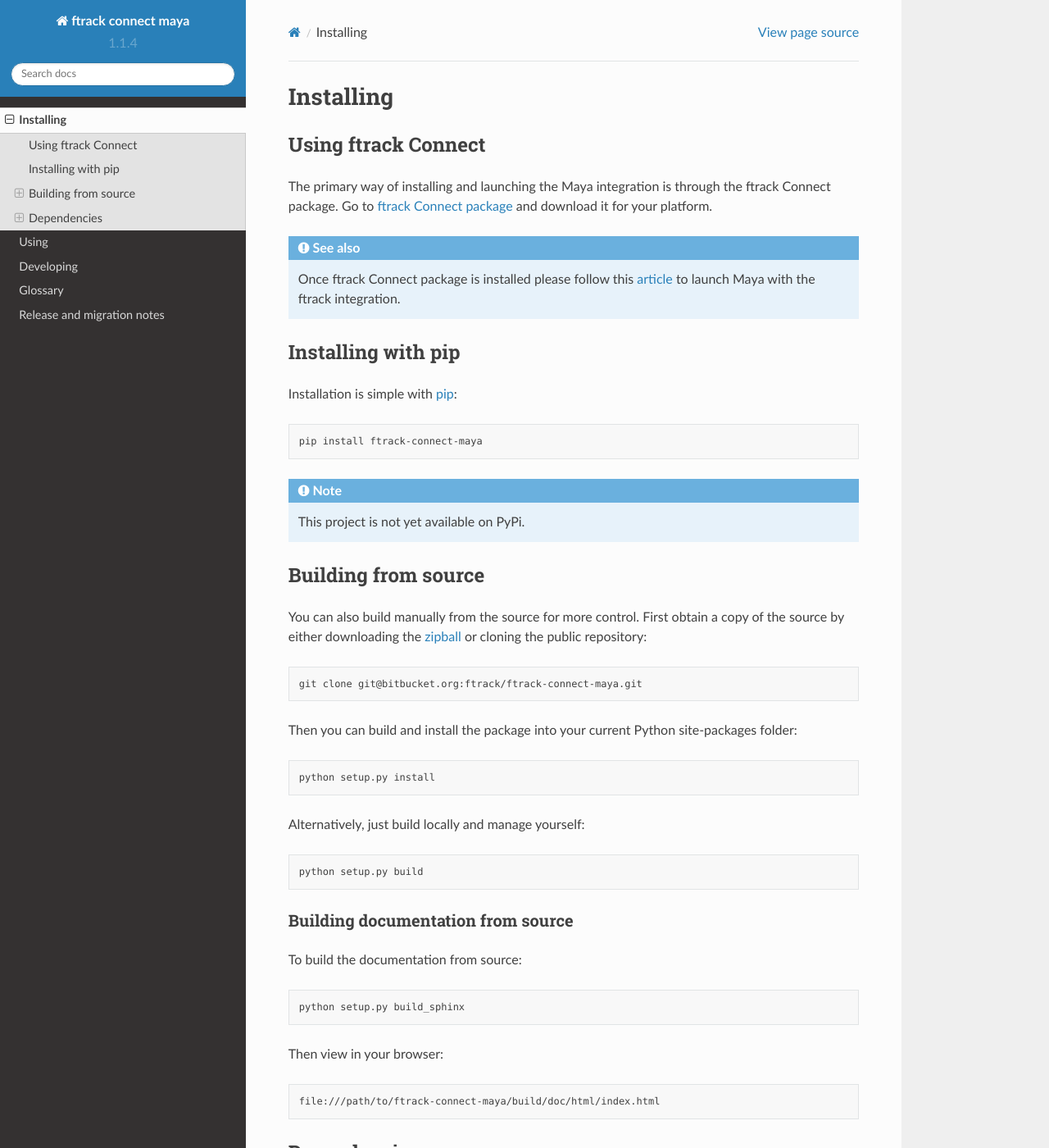
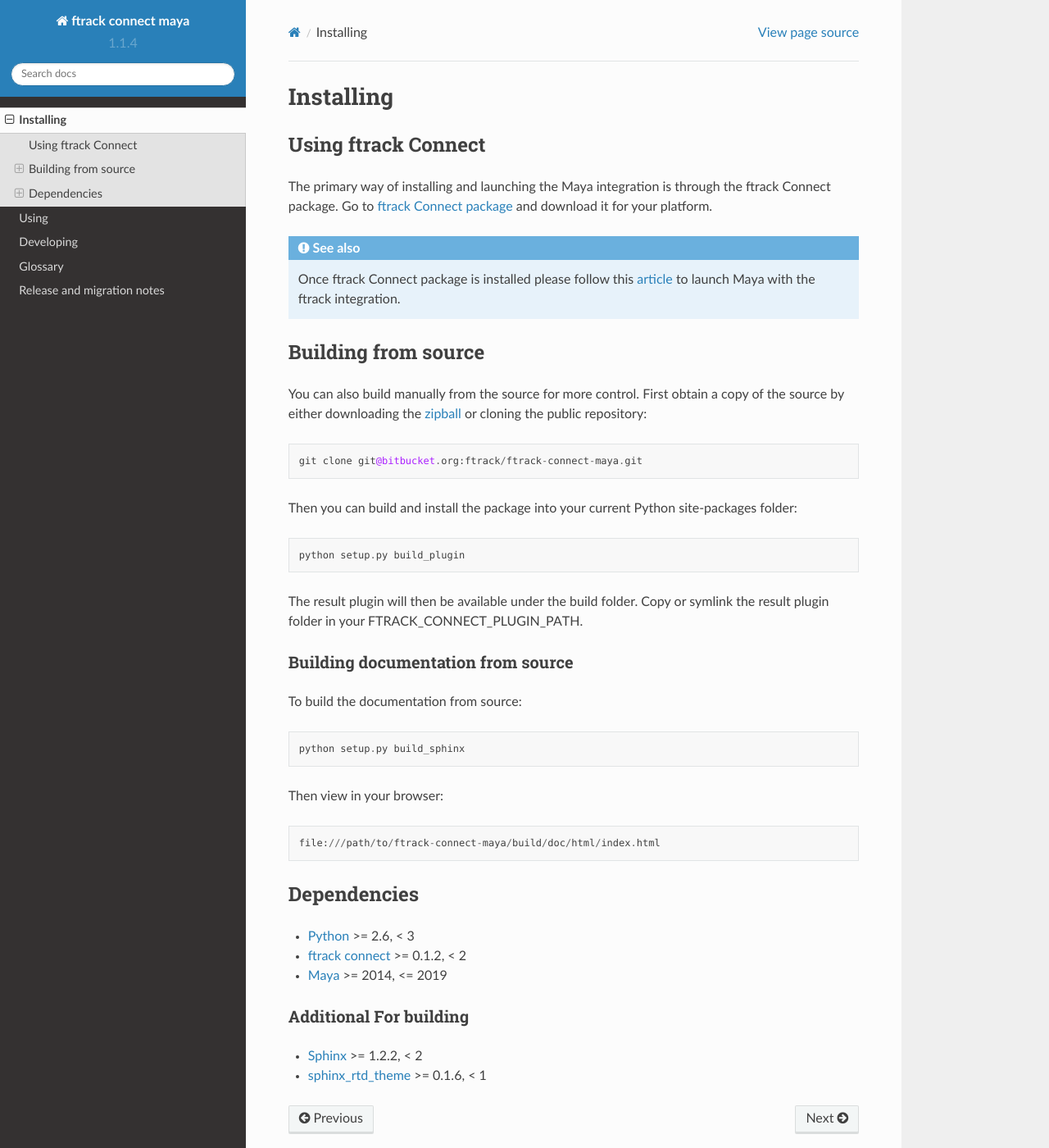
Before and after one commit to ftrackhq/ftrack-connect-maya, a Sphinx documentation site: the page built from doc/installing.rst, in a window 1280 px wide and 1400 px high. Shown: the whole window at 82% size. Built offline with Sphinx 7.4.7 and the Read the Docs theme 2.0.0, drawn with Linux system fonts in a browser that asks for light colours.

Commit message:
Update docs

```diff
--- a/doc/installing.rst
+++ b/doc/installing.rst
@@ -21,18 +21,6 @@ download it for your platform.
     :ref:`article <using/launching>` to launch Maya with the ftrack
     integration.
 
-Installing with pip
-===================
-
-.. highlight:: bash
-
-Installation is simple with `pip <http://www.pip-installer.org/>`_::
-
-    pip install ftrack-connect-maya
-
-.. note::
-
-    This project is not yet available on PyPi.
 
 Building from source
 ====================
@@ -47,11 +35,11 @@ cloning the public repository::
 Then you can build and install the package into your current Python
 site-packages folder::
 
-    python setup.py install
+    python setup.py build_plugin
 
-Alternatively, just build locally and manage yourself::
+The result plugin will then be available under the build folder.
+Copy or symlink the result plugin folder in your FTRACK_CONNECT_PLUGIN_PATH.
 
-    python setup.py build
 
 Building documentation from source
 ----------------------------------
@@ -69,7 +57,7 @@ Dependencies
 
 * `Python <http://python.org>`_ >= 2.6, < 3
 * `ftrack connect <https://bitbucket.org/ftrack/ftrack-connect>`_ >= 0.1.2, < 2
-* `Maya <http://www.autodesk.com/products/maya/overview>`_ >= 2014, <= 2016
+* `Maya <http://www.autodesk.com/products/maya/overview>`_ >= 2014, <= 2019
 
 Additional For building
 -----------------------
```
